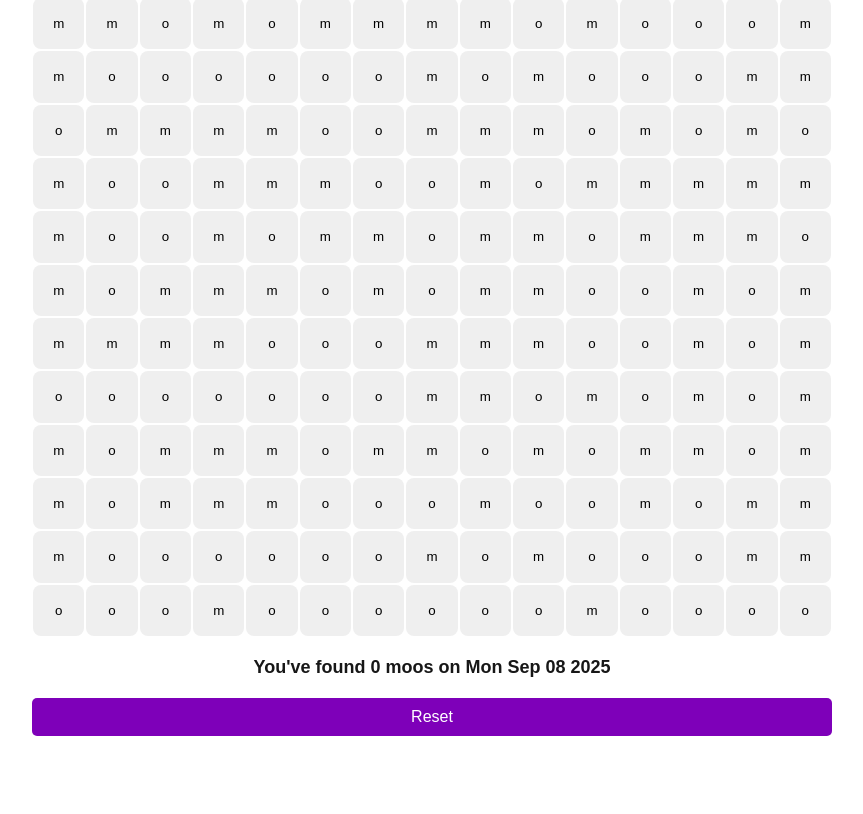
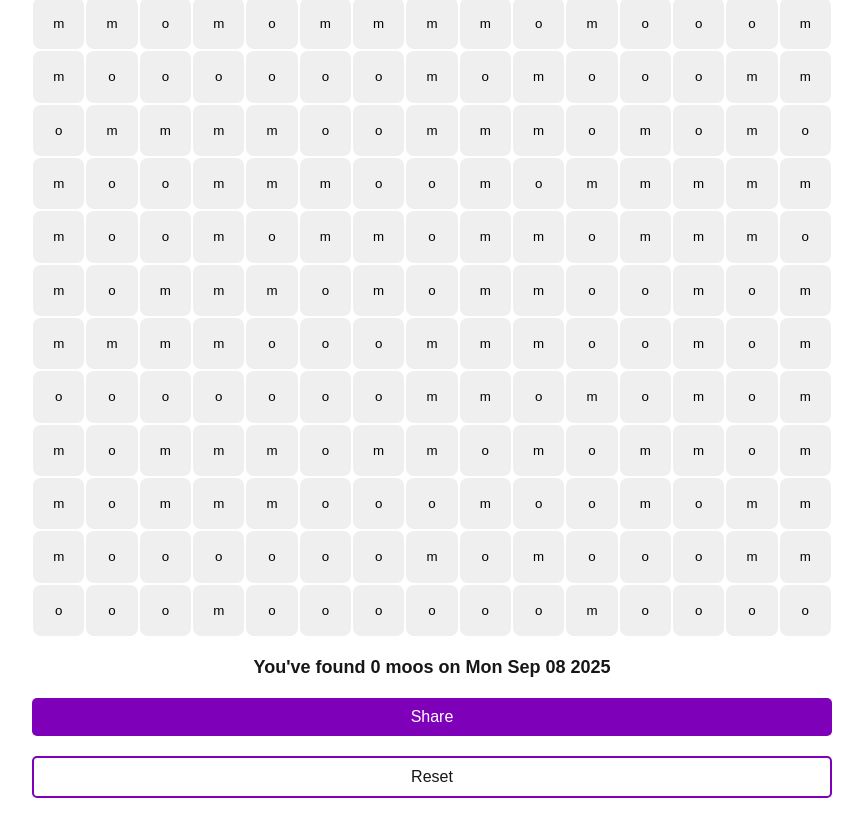
Before and after one commit to KleeUT/find-a-moo, a Next.js app: page / in a window 1280 px wide. Shown: the part 217-1031 px from the top of the page, without its empty margins (208-1071 px from the left). Before the commit the page ends 969 px from the top, so only its background shows below. Built offline with nearby package versions, Linux system fonts and the light colour scheme.

Commit message:
:sparkle: adds shraing capability

```diff
--- a/src/app/page.module.css
+++ b/src/app/page.module.css
@@ -42,16 +42,25 @@ main.moo_main {
   width: 100%;
 }
 
-.moo_reset {
+.moo_button {
   margin-top: 20px;
   padding: 10px 20px;
   border: none;
-  background-color: var(--action-primary);
-  color: var(--background);
   font-size: 16px;
   border-radius: 5px;
   cursor: pointer;
   width: 100%;
+}
+
+.moo_share {
+  background-color: var(--action-primary);
+  color: var(--background);
+}
+
+.moo_reset {
+  border: 2px solid var(--action-primary);
+  background-color: var(--background);
+  color: var(--foreground);
 }
 
 .moo_results {
--- a/src/app/page.tsx
+++ b/src/app/page.tsx
@@ -172,7 +172,22 @@ const MooPage = () => {
       </div>
       <div className={style.moo_controls}>
         <button
-          className={style.moo_reset}
+          className={style.moo_button + " " + style.moo_share}
+          onClick={() => {
+            const url = new URL(window.location.href);
+            window.navigator.share({
+              url: url.toString(),
+              title: `find-a-moo ${date}`,
+              text: `I found ${foundMoos.length / 3} moo${
+                foundMoos.length / 3 === 1 ? "" : "s"
+              } on ${date} - can you find more?`,
+            });
+          }}
+        >
+          Share
+        </button>
+        <button
+          className={style.moo_button + " " + style.moo_reset}
           onClick={() => {
             clearClicked();
             setFoundMoos([]);
```
